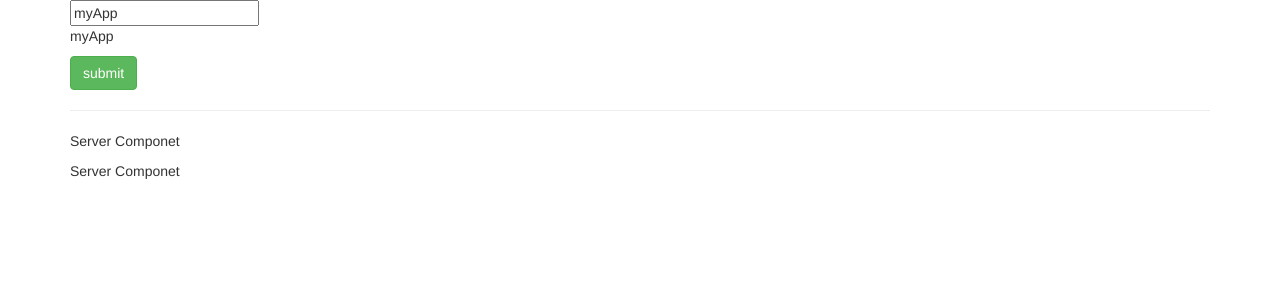
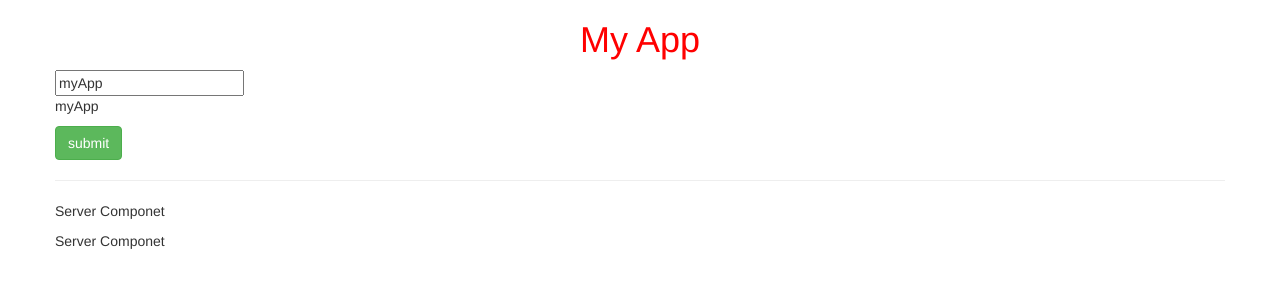
Before and after one commit to escaper495/myApp, an Angular app: page / in a window 1280 px wide. Shown: the top 300 px of the page. Built offline with nearby package versions, Linux system fonts and the light colour scheme.

Commit message:
styling and differernt selectors

```diff
--- a/src/app/app.component.css
+++ b/src/app/app.component.css
@@ -0,0 +1,4 @@
+h1{
+    text-align: center;
+    color: rgba(14, 89, 202, 0.904);
+}
--- a/src/app/app.component.html
+++ b/src/app/app.component.html
@@ -1,7 +1,15 @@
 <div class="container">
-  <input type="text" [(ngModel)] = "title" >
-  <p> {{title}} </p>
-  <button class="btn btn-success">submit</button>
-  <hr>
-  <app-servers></app-servers>
+  <div class="row">
+    <div class="col xs 12">
+        <h1>My App</h1>
+
+        <input type="text" [(ngModel)] = "title" >
+        <p> {{title}} </p>
+        <button class="btn btn-success">submit</button>
+        <hr>
+        <app-servers></app-servers>
+        <!-- <div app-servers></div> -->    <!-- attribute selecor -->
+        <!-- <div class="app-servers"></div> --> <!-- class selector -->
+     </div>
+  </div>
 </div>
--- a/src/app/app.component.ts
+++ b/src/app/app.component.ts
@@ -3,7 +3,13 @@ import { Component } from '@angular/core';
 @Component({
   selector: 'app-root',
   templateUrl: './app.component.html',
-  styleUrls: ['./app.component.css']
+  //styleUrls: ['./app.component.css']
+  styles: [`
+        h1{
+          text-align: center;
+          color: red;
+          }
+  `]  //inline styling
 })
 export class AppComponent {
   title = 'myApp';
--- a/src/app/servers/servers.component.ts
+++ b/src/app/servers/servers.component.ts
@@ -1,7 +1,9 @@
 import { Component, OnInit } from '@angular/core';
 
 @Component({
-  selector: 'app-servers',
+  //selector: '[app-servers]', attribute selecor
+  //selector:'.app-servers', class selector
+  selector:'app-servers',
   templateUrl: './servers.component.html',
   styleUrls: ['./servers.component.css']
 })
```
